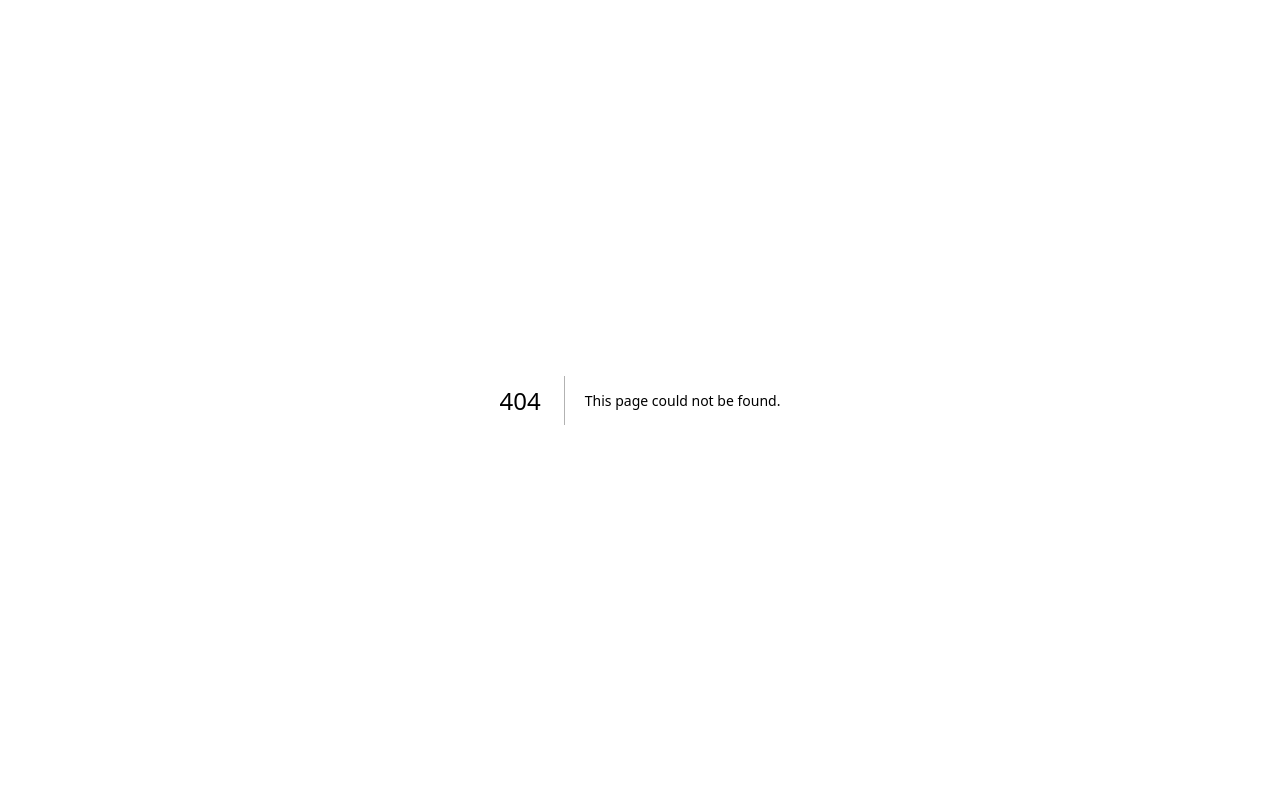
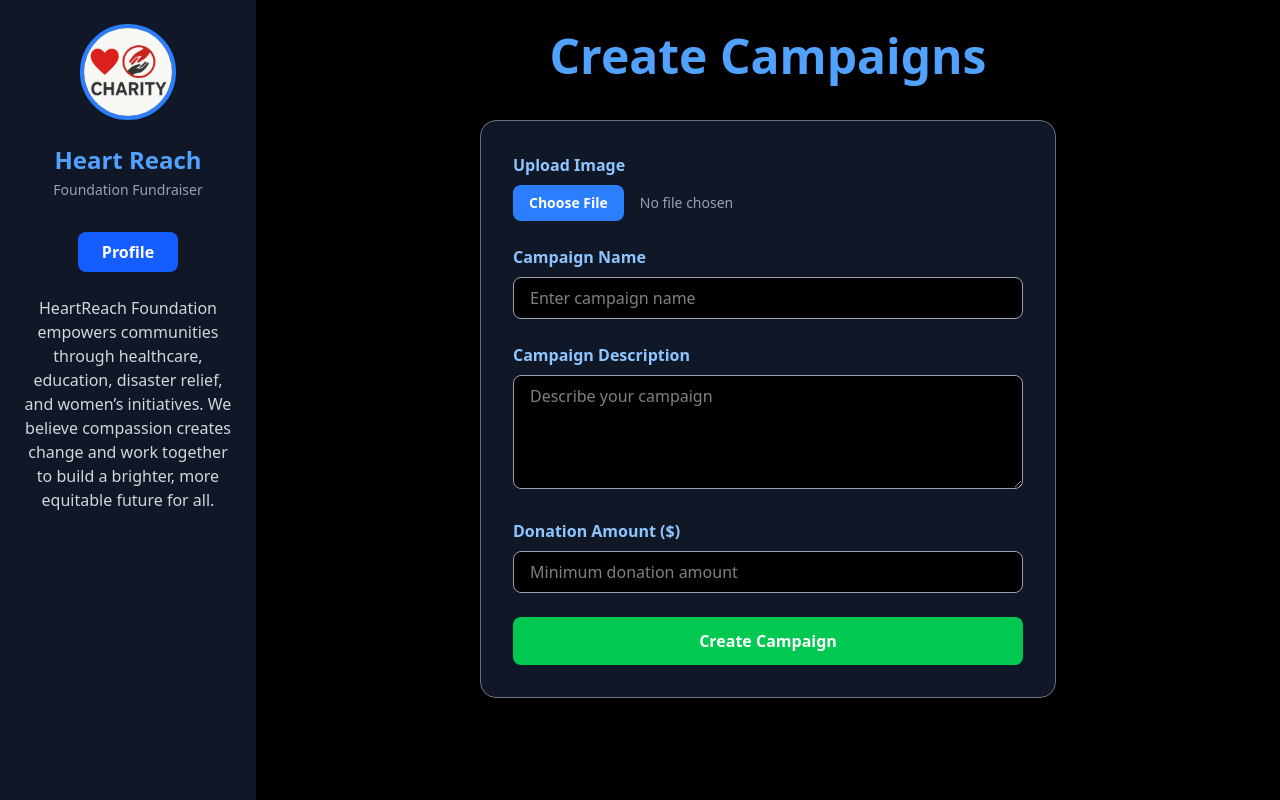
Before and after one commit to YNVSolutions/SwiftCause_Web, a Next.js app: page /CreateCampaign in a window 1280 px wide. Before the commit this address had no page. Built offline with nearby package versions, Linux system fonts and the light colour scheme.

Commit message:
creating create campaign page

```diff
--- /dev/null
+++ b/app/CreateCampaign/page.jsx
@@ -0,0 +1,112 @@
+"use client";
+import React, { useState } from 'react';
+import Image from 'next/image';
+import Link from 'next/link';
+
+const Page = () => {
+  const [image, setImage] = useState(null);
+  const [campaignName, setCampaignName] = useState('');
+  const [description, setDescription] = useState('');
+  const [donationAmount, setDonationAmount] = useState('');
+
+  const handleSubmit = (e) => {
+    e.preventDefault();
+  };
+
+  return (
+    <>
+      <div className="flex flex-col md:flex-row h-screen bg-black text-white overflow-hidden">
+        <aside className="w-full md:w-64 bg-gray-900 p-6 flex flex-col items-center">
+          <div className="w-24 h-24 mb-6 rounded-full overflow-hidden border-4 border-blue-500">
+            <Image src="/charity.png" alt="User Avatar" width={96} height={96} className="object-cover" />
+          </div>
+          <h2 className="text-2xl font-bold mb-1 text-blue-400">Heart Reach</h2>
+          <p className="text-gray-400 text-sm mb-8">Foundation Fundraiser</p>
+          <Link href='/AdminDashboard'>
+            <button className="bg-blue-600 hover:bg-blue-700 text-white font-semibold py-2 px-6 rounded-lg w-full">
+              Profile
+            </button>
+          </Link>
+          <div className="mt-6 font-medium text-center text-gray-300">
+            <p>
+              HeartReach Foundation empowers communities through healthcare, education, disaster relief, and women’s initiatives. We believe compassion creates change and work together to build a brighter, more equitable future for all.
+            </p>
+          </div>
+        </aside>
+
+        {/* Main Content */}
+        <main className="flex-1 overflow-y-auto p-6 md:p-8">
+          <h1 className="text-5xl font-bold text-blue-400 mb-10 text-center">
+            Create Campaigns
+          </h1>
+
+          {/* Create Campaign Form */}
+          <div className="max-w-xl mx-auto bg-gray-900 text-white shadow-lg p-8 rounded-2xl border border-gray-500">
+            <form onSubmit={handleSubmit} className="space-y-6">
+              <div>
+                <label className="block mb-2 font-semibold text-blue-300">Upload Image</label>
+                <input
+                  type="file"
+                  accept="image/*"
+                  onChange={(e) => setImage(e.target.files[0])}
+                  className="block w-full text-sm text-gray-400
+                    file:mr-4 file:py-2 file:px-4
+                    file:rounded-lg file:border-0
+                    file:text-sm file:font-semibold
+                    file:bg-blue-500 file:text-white
+                    hover:file:bg-blue-600"
+                />
+              </div>
+
+              <div>
+                <label className="block mb-2 font-semibold text-blue-300">Campaign Name</label>
+                <input
+                  type="text"
+                  value={campaignName}
+                  onChange={(e) => setCampaignName(e.target.value)}
+                  className="w-full px-4 py-2 bg-black border border-gray-400 rounded-lg focus:outline-none focus:ring-2 focus:ring-blue-400"
+                  placeholder="Enter campaign name"
+                  required
+                />
+              </div>
+
+              <div>
+                <label className="block mb-2 font-semibold text-blue-300">Campaign Description</label>
+                <textarea
+                  value={description}
+                  onChange={(e) => setDescription(e.target.value)}
+                  className="w-full px-4 py-2 bg-black border border-gray-400 rounded-lg focus:outline-none focus:ring-2 focus:ring-blue-400"
+                  placeholder="Describe your campaign"
+                  rows="4"
+                  required
+                ></textarea>
+              </div>
+
+              <div>
+                <label className="block mb-2 font-semibold text-blue-300">Donation Amount ($)</label>
+                <input
+                  type="number"
+                  value={donationAmount}
+                  onChange={(e) => setDonationAmount(e.target.value)}
+                  className="w-full px-4 py-2 bg-black border border-gray-400 rounded-lg focus:outline-none focus:ring-2 focus:ring-gray-400"
+                  placeholder="Minimum donation amount"
+                  required
+                  min="1"
+                />
+              </div>
+
+              <button
+                type="submit"
+                className="w-full bg-green-500 hover:bg-green-600 text-white py-3 rounded-lg font-bold transition duration-300"
+              >
+                Create Campaign
+              </button>
+            </form>
+          </div>
+        </main>
+      </div>
+    </>
+  );
+};
+
+export default Page;
```
